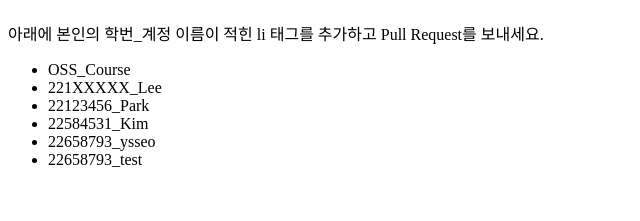
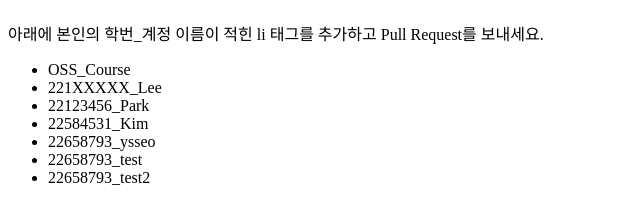
Before and after one commit to yusongse/OSS_YU_test_repo, a plain HTML site: page index.html in a window 1280 px wide. Shown: the part 59-280 px from the top of the page, without its empty margins (0-640 px from the left). Drawn offline with Linux system fonts and the light colour scheme.

Commit message:
add 2nd test name in index.html

```diff
--- a/index.html
+++ b/index.html
@@ -12,6 +12,7 @@
       <li>22584531_Kim</li>
       <li>22658793_ysseo</li>
       <li>22658793_test</li>
+      <li>22658793_test2</li>
 
     </ul>
   </body>
```
